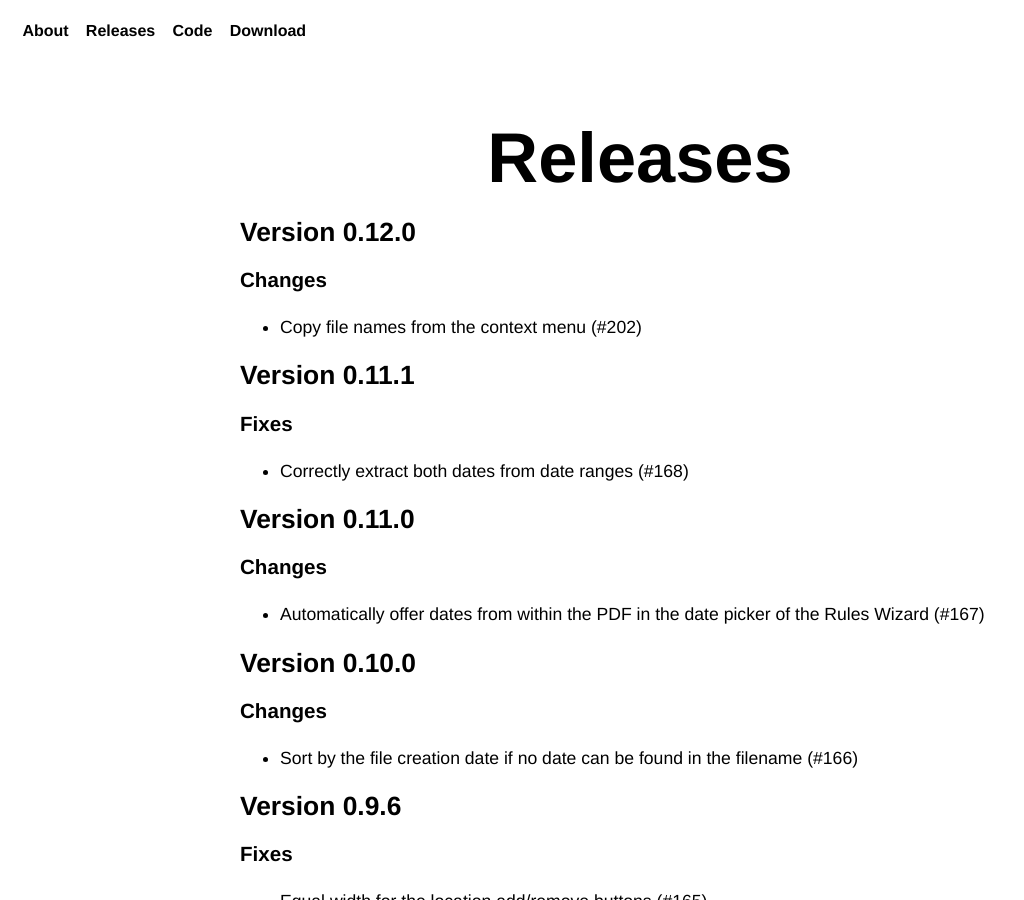
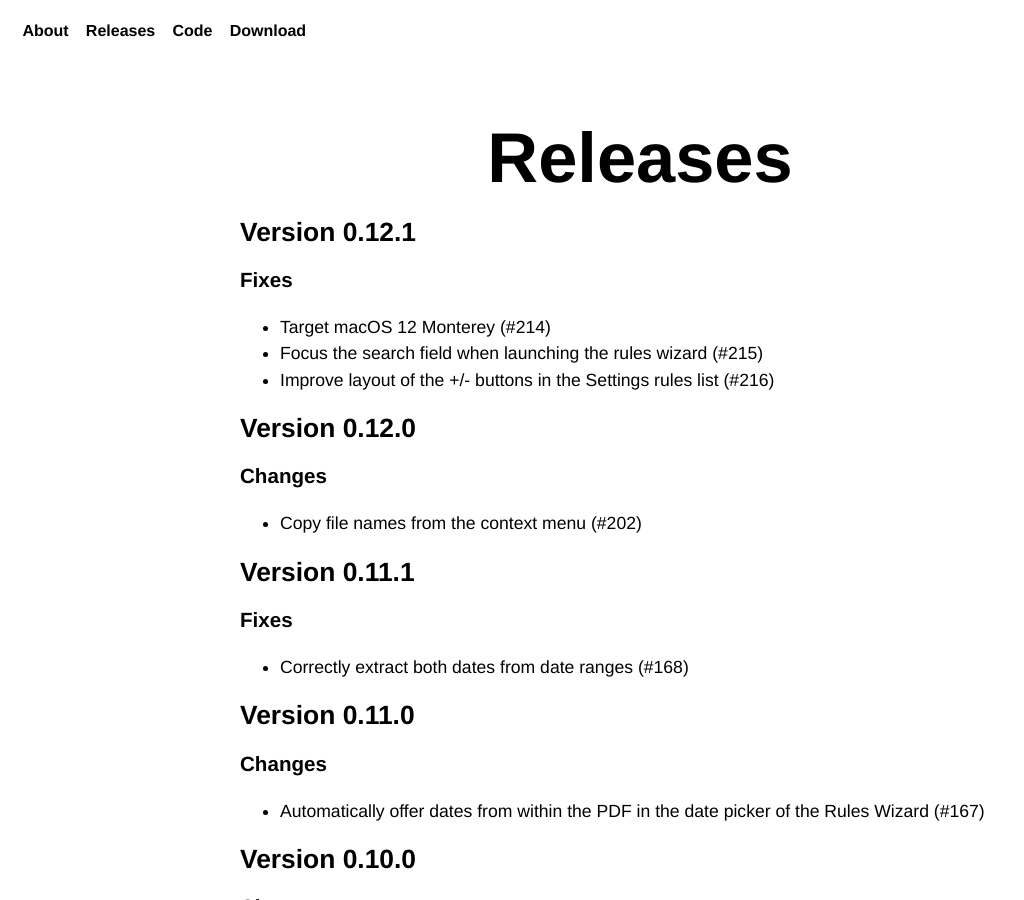
Before and after one commit to inseven/fileaway, a Jekyll site: the page built from docs/releases/index.markdown, in a window 1280 px wide and 900 px high. Shown: the whole window, without its empty margins (0-1024 px from the left). Built offline with Jekyll 4.4.1, drawn with Linux system fonts in a browser that asks for light colours.

Commit message:
Update content

```diff
--- a/docs/releases/index.markdown
+++ b/docs/releases/index.markdown
@@ -4,6 +4,14 @@ title:  "Releases"
 ---
 
 # Releases
+
+## Version 0.12.1
+
+### Fixes
+
+- Target macOS 12 Monterey (#214)
+- Focus the search field when launching the rules wizard (#215)
+- Improve layout of the +/- buttons in the Settings rules list (#216)
 
 ## Version 0.12.0
 
```
